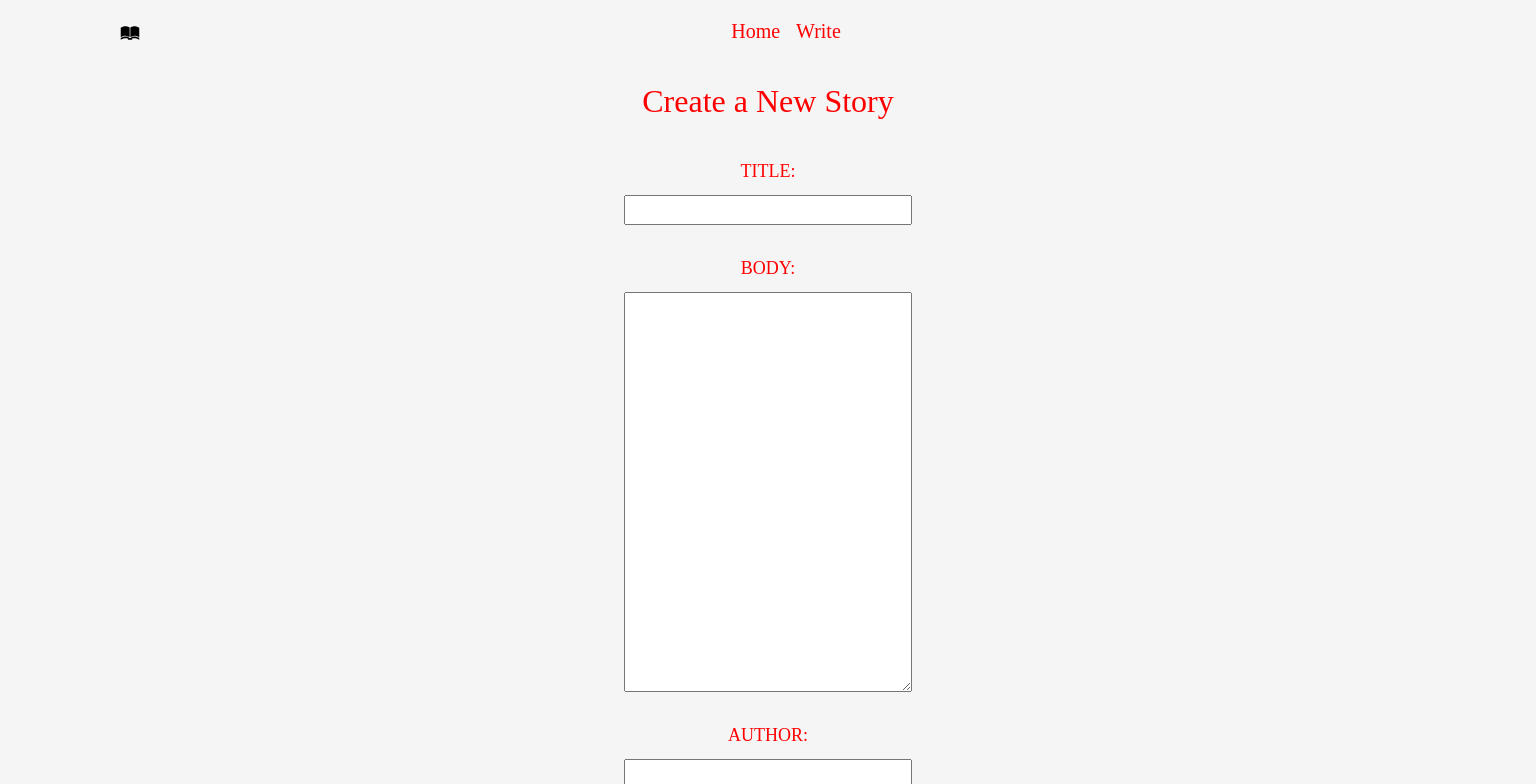
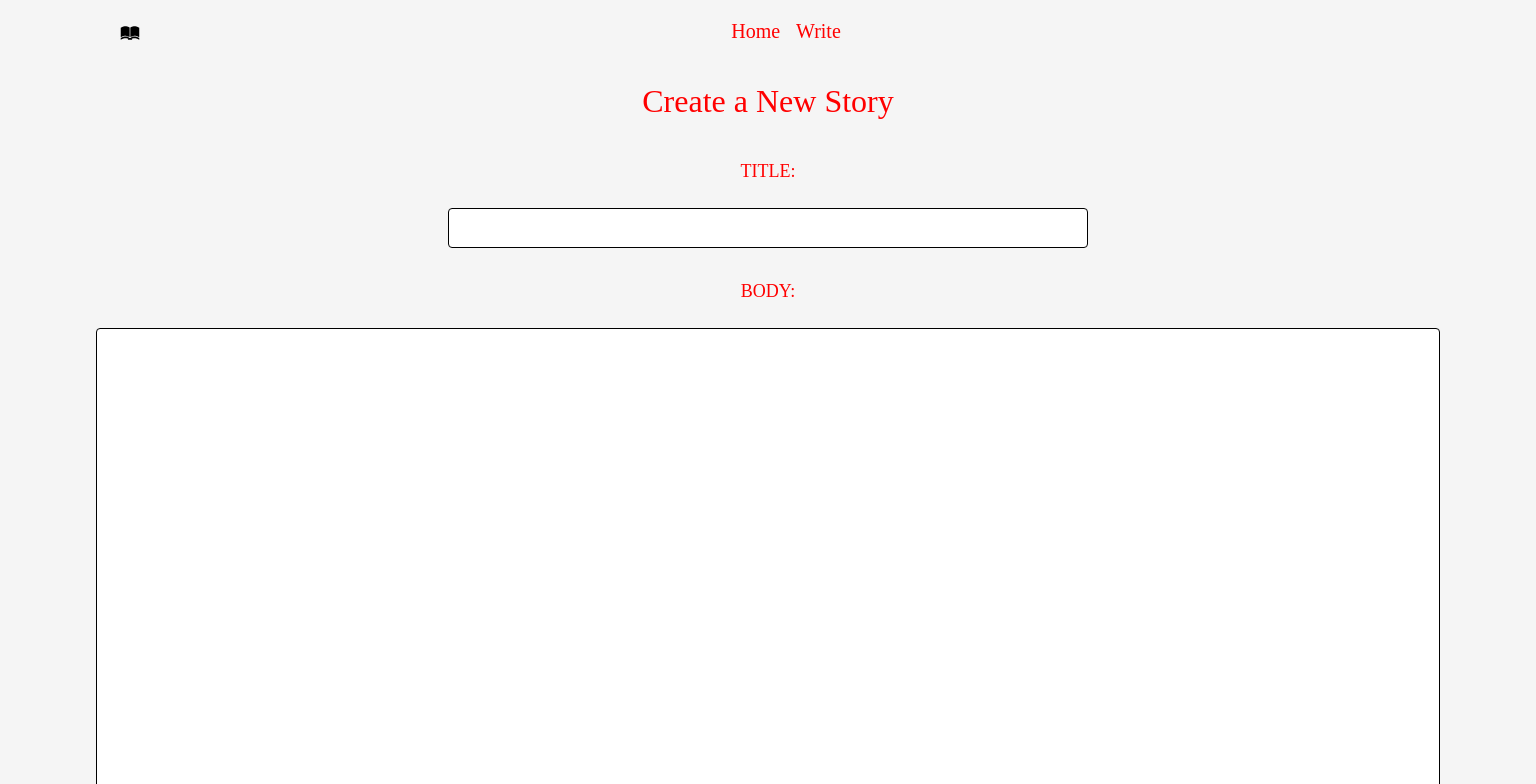
Before and after one commit to AkimuraNg/fantasyoasis, a React (Create React App) app in the folder interface/: page /write in a window 1536 px wide. Shown: the top 784 px of the page. Built offline with nearby package versions, Linux system fonts and the light colour scheme.

Commit message:
Fix responsive

```diff
--- a/interface/src/components/categoryPage.js
+++ b/interface/src/components/categoryPage.js
@@ -23,8 +23,8 @@ const CategoryPage = () => {
         {stories.map((story) => (
           <div key={story.id} className='card'>
             <h3 className='card-title'>{story.title}</h3>
+            <p className='card-body'>{story.author}</p>
             <Link to={`/server/${story.id}`}>To Story</Link>
-              {/* <p>{story.body}</p> */}
           </div>
         ))}
       </div>
--- a/interface/src/components/styles/addNew.scss
+++ b/interface/src/components/styles/addNew.scss
@@ -9,11 +9,15 @@
 
         input {
             width: 18rem;
+            border-radius: 4px;
+            border: 1px solid black;
         }
 
         textarea {
             width: 18rem;
             height: 50vh;
+            border-radius: 4px;
+            border: 1px solid black;
         }
 
         label{
@@ -36,3 +40,34 @@
         text-transform: uppercase;
     }
 }
+
+@media (min-width: 768px){
+    .addNew{
+        .form-group{
+            input, label{
+                width: 30rem;
+            }
+
+            textarea{
+                width: 40rem;
+                height: 70vh;
+            }
+        }
+    }
+}
+
+@media (min-width: 1440px){
+    .addNew{
+        .form-group{
+            input, label{
+                width: 40rem;
+                height: 40px;
+            }
+
+            textarea{
+                width: 84rem;
+                height: 70vh;
+            }
+        }
+    }
+}
```
Lines whose indentation alone changed are shown as unchanged.
